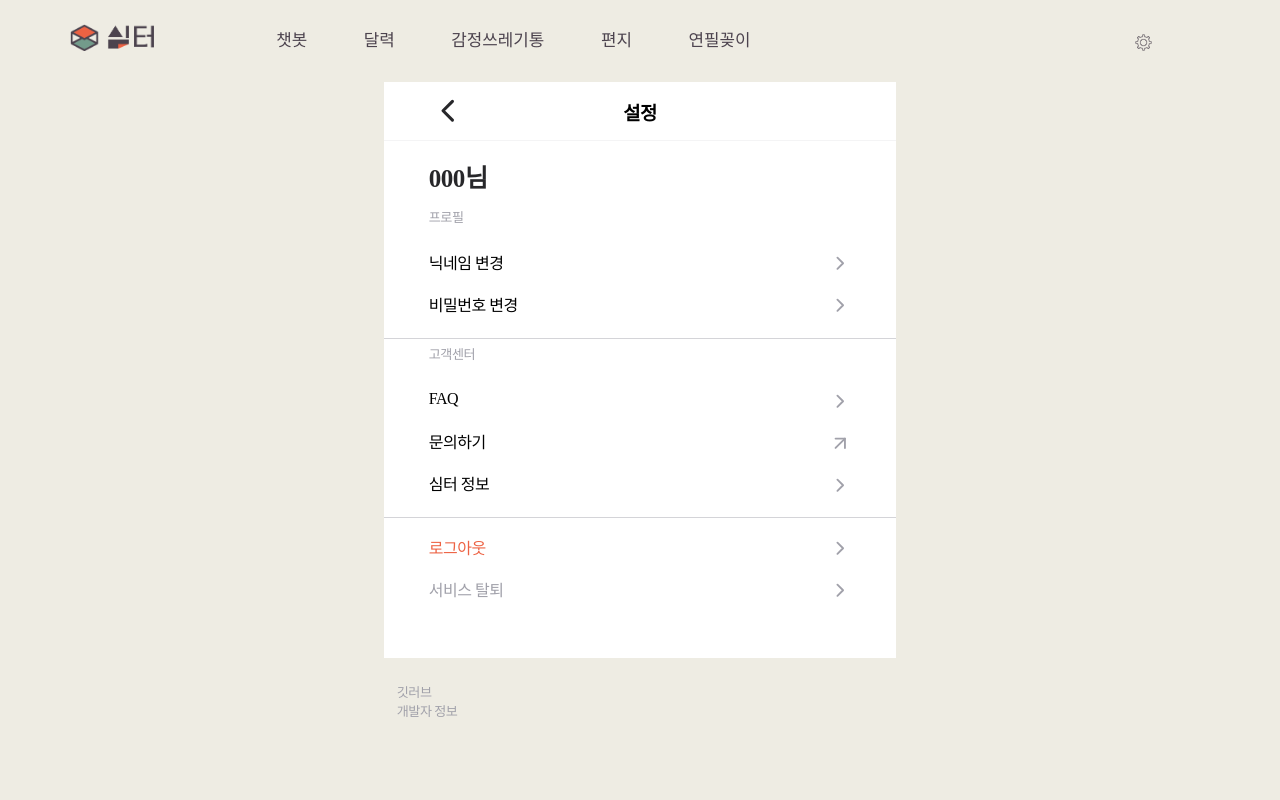
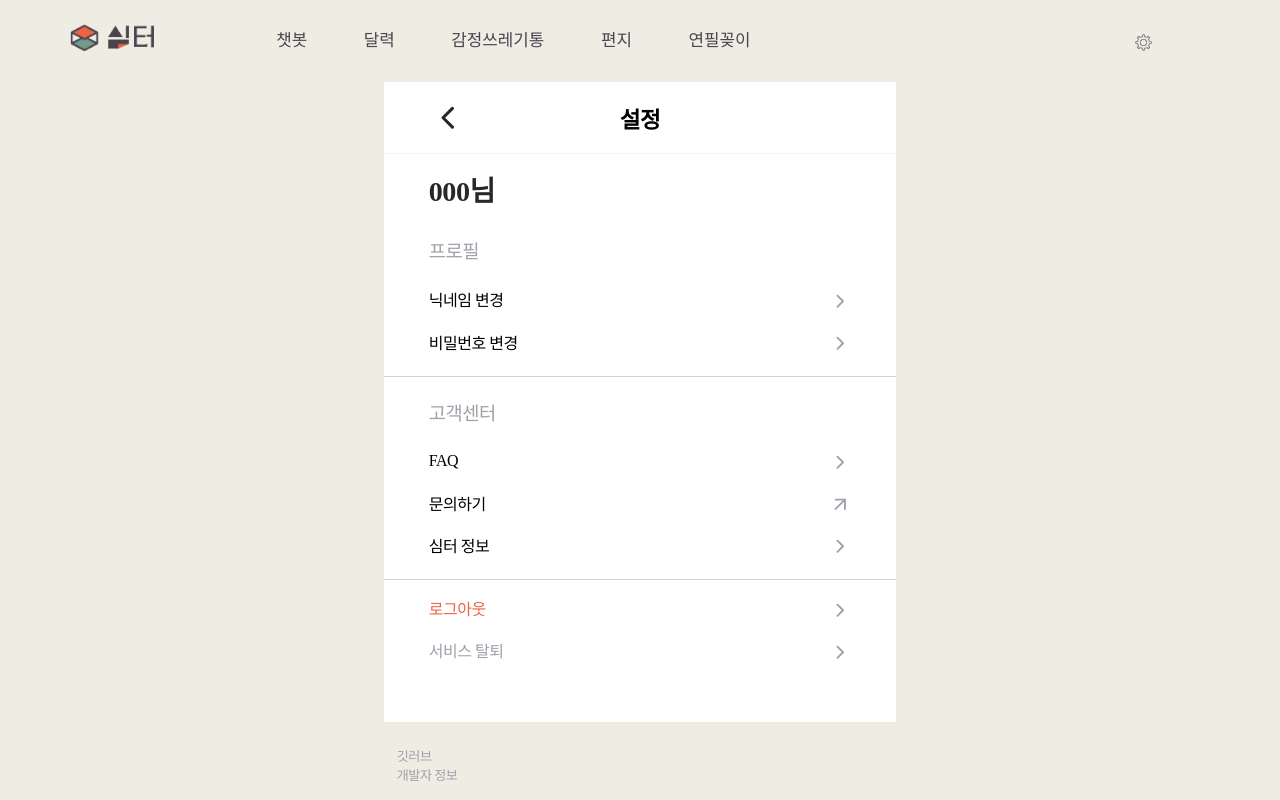
Before and after one commit to git1uv/client, a React (Create React App) app: page /settings in a window 1280 px wide. Built offline with nearby package versions, Linux system fonts and the light colour scheme.

Commit message:
style: 폰트 사이즈 수정

```diff
--- a/src/components/Settings/Settings.change.style.js
+++ b/src/components/Settings/Settings.change.style.js
@@ -61,7 +61,7 @@ export const NicknameChange = styled.div`
 
   input {
     width: 100%;
-    height: 4vh;
+    height: 6vh;
     padding: 10px 20px ;
     color: black;
     font-size: 1.125rem;
@@ -87,7 +87,7 @@ export const PwChange = styled.div`
   }
   input {
     width: 100%;
-    height: 4vh;
+    height: 6vh;
     padding: 10px 20px ;
     color: black;
     font-size: 1.125rem;
--- a/src/components/Settings/Settings.style.js
+++ b/src/components/Settings/Settings.style.js
@@ -5,7 +5,7 @@ export const Container = styled.div`
   z-index: 20;
   background-color: white;
   width: 40vw;
-  height: auto;
+  height: 80vh;
   flex-direction: column;
   padding: 0 0 5vh 0;
   button {
@@ -32,7 +32,7 @@ export const Explain = styled.div`
   width: 100%;
   flex-direction: column;
   align-items: flex-start;
-  font-size: 1.67rem;
+  font-size: 1.875rem;
   color: #27272A;
   font-family: Pretendard;
   font-style: normal;
@@ -52,7 +52,7 @@ export const TopRow = styled.div`
   display: flex;
   align-items: center; /* 아이템들을 수평으로 정렬 */
   width: 100%;
-  height: 7.3vh;
+  height: 9vh;
   padding: 15px 0;
   position: relative;
   justify-content: center;
@@ -70,7 +70,7 @@ export const TopRow = styled.div`
     flex-grow: 1;
     text-align: center;
     margin: 0;
-    font-size: 1.25rem;
+    font-size: 1.5rem;
     left: 50%;
     transform: translateX(-50%);
   }
@@ -88,14 +88,14 @@ export const TopRow = styled.div`
 export const Title = styled.div`
   background-color: transparent;
   font-weight: bold;
-  font-size: 0.875rem;
+  font-size: 1.25rem;
   color: #A1A1AA;
   font-family: Pretendard;
   font-style: normal;
   font-weight: 500;
   line-height: normal;
   letter-spacing: -0.5px;
-  margin: 0 0 1vh 3.5vw;
+  margin: 2vh 0 1vh 3.5vw;
   @media (max-width: 430px) {
     margin-left: 5.3vw
   }
@@ -105,7 +105,7 @@ export const Title = styled.div`
 export const NicknameChange = styled.div`
   display: flex;
   justify-content: space-between;
-  font-size: 1.25rem;
+  font-size: 1.5rem;
   align-items: center;
   margin: 0 0 2vh 3.5vw;
 
@@ -139,7 +139,7 @@ export const NicknameChange = styled.div`
 export const PwChange = styled.div`
   display: flex;
   justify-content: space-between;
-  font-size: 1.25rem;
+  font-size: 1.5rem;
   align-items: center;
   margin: 0 0 2vh 3.5vw;
   button {
@@ -171,7 +171,7 @@ export const PwChange = styled.div`
 export const FAQ = styled.div`
   display: flex;
   justify-content: space-between;
-  font-size: 1.25rem;
+  font-size: 1.5rem;
   align-items: center;
   margin: 0 0 2vh 3.5vw;
   button {
@@ -203,7 +203,7 @@ export const FAQ = styled.div`
 export const Ask = styled.div`
   display: flex;
   justify-content: space-between;
-  font-size: 1.25rem;
+  font-size: 1.5rem;
   align-items: center;
   margin: 0 0 2vh 3.5vw;
   button {
@@ -235,7 +235,7 @@ export const Ask = styled.div`
 export const Information = styled.div`
   display: flex;
   justify-content: space-between;
-  font-size: 1.25rem;
+  font-size: 1.5rem;
   align-items: center;
   margin: 0 0 2vh 3.5vw;
   button {
@@ -267,7 +267,7 @@ export const Information = styled.div`
 export const LogOut = styled.div`
   display: flex;
   justify-content: space-between;
-  font-size: 1.25rem;
+  font-size: 1.5rem;
   align-items: center;
   margin: 1.3vh 0 2vh 3.5vw;
   button {
@@ -298,7 +298,7 @@ export const LogOut = styled.div`
 export const DeleteID = styled.div`
   display: flex;
   justify-content: space-between;
-  font-size: 1.25rem;
+  font-size: 1.5rem;
   align-items: center;
   margin: 0 0 2vh 3.5vw;
   button {
```
